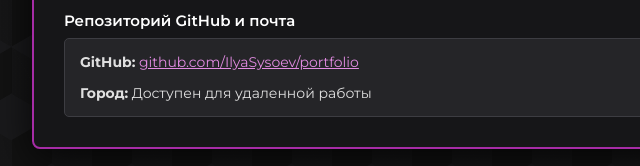
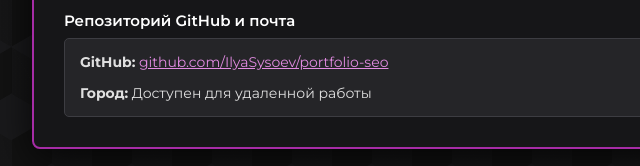
Before and after one commit to IlyaSysoev/portfolio-seo, a plain HTML site: page contacts.html in a window 1280 px wide. Shown: the part 723-889 px from the top of the page, 228-868 px from the left. Drawn offline with Linux system fonts and the light colour scheme.

Commit message:
Update contacts.html

```diff
--- a/contacts.html
+++ b/contacts.html
@@ -47,7 +47,7 @@
                 <h2>Прямые ссылки и соцсети</h2>
                 <h3>Репозиторий GitHub и почта</h3>
                 <div class="fake-input">
-                    <p><strong>GitHub:</strong> <a href="https://github.com/IlyaSysoev/portfolio-seo" target="_blank" rel="noopener noreferrer" style="color: #e28be2;">github.com/IlyaSysoev/portfolio</a></p>
+                    <p><strong>GitHub:</strong> <a href="https://github.com/IlyaSysoev/portfolio-seo" target="_blank" rel="noopener noreferrer" style="color: #e28be2;">github.com/IlyaSysoev/portfolio-seo</a></p>
                     <p><strong>Город:</strong> Доступен для удаленной работы</p>
                 </div>
             </section>
```
